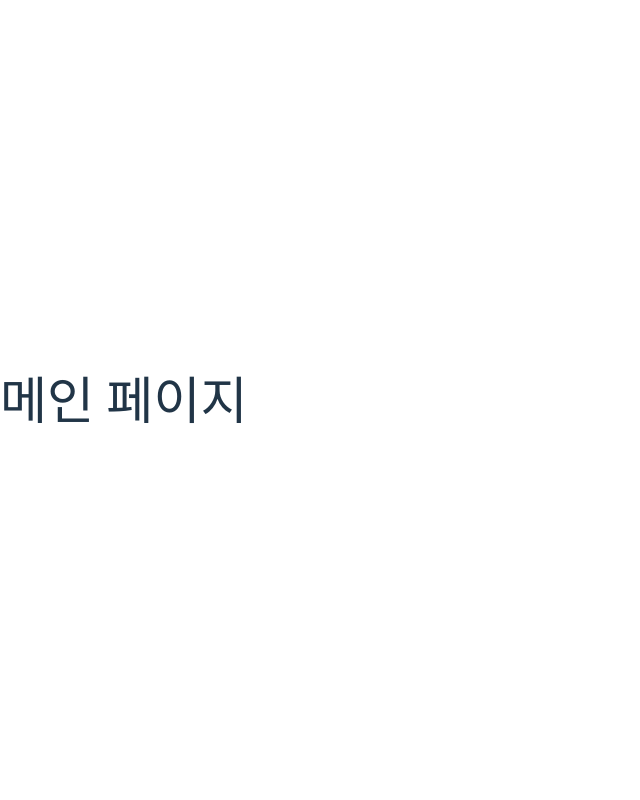
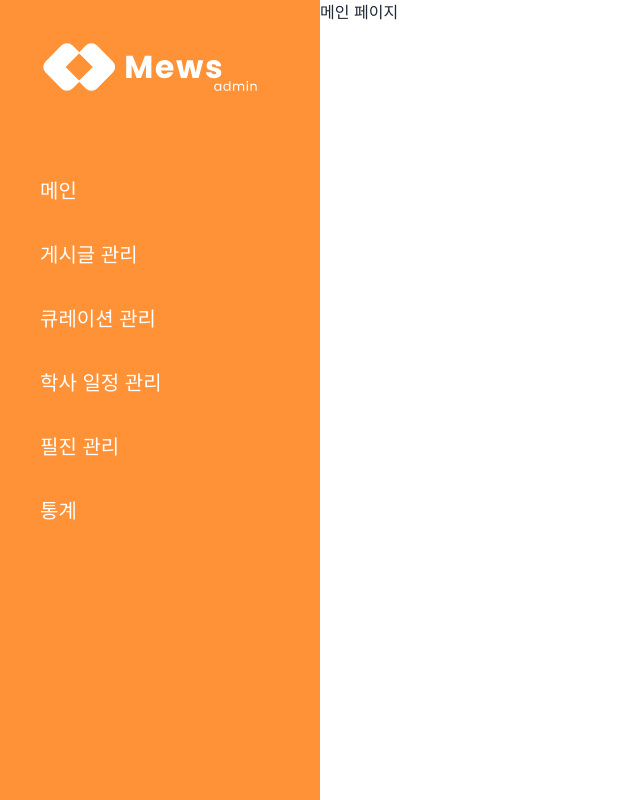
Before and after one commit to Mews-MIS/Mews-admin, a React (Vite) app: page / in a window 1280 px wide. Shown: the whole page, without its empty margins (0-640 px from the left). Built offline with nearby package versions, Linux system fonts and the light colour scheme.

Commit message:
feat: 사이드바 추가

```diff
--- a/index.html
+++ b/index.html
@@ -4,7 +4,7 @@
     <meta charset="UTF-8" />
     <link rel="icon" type="image/svg+xml" href="/vite.svg" />
     <meta name="viewport" content="width=device-width, initial-scale=1.0" />
-    <title>Vite + React + TS</title>
+    <title>Mews-admin</title>
   </head>
   <body>
     <div id="root"></div>
--- a/package.json
+++ b/package.json
@@ -16,13 +16,13 @@
     "postcss": "^8.4.21",
     "react": "^18.2.0",
     "react-dom": "^18.2.0",
-    "react-router-dom": "^6.8.0",
-    "tailwindcss": "^3.2.4"
+    "react-router-dom": "^6.8.0"
   },
   "devDependencies": {
     "@types/react": "^18.0.26",
     "@types/react-dom": "^18.0.9",
     "@vitejs/plugin-react": "^3.0.0",
+    "tailwindcss": "^3.2.4",
     "typescript": "^4.9.3",
     "vite": "^4.0.0"
   }
--- a/postcss.config.cjs
+++ b/postcss.config.cjs
@@ -1,6 +1,3 @@
 module.exports = {
-  plugins: {
-    tailwindcss: {},
-    autoprefixer: {},
-  },
+  plugins: [require('tailwindcss'), require('autoprefixer')],
 }
--- a/src/App.tsx
+++ b/src/App.tsx
@@ -1,22 +1,24 @@
 import React from "react";
 import { Route, Routes } from "react-router-dom";
-import DefaultLayout from "./layouts/DefaultLayout";
 import ArticleEdit from "./pages/ArticleEdit";
 import Home from "./pages/Home";
 import CurationEdit from "./pages/CurationEdit";
 import EditorEdit from "./pages/EditorEdit";
 import ScheduleEdit from "./pages/ScheduleEdit";
 import NotFound from "./pages/NotFound";
+import DefaultLayout from "./layouts/DefaultLayout";
 
 function App() {
   return (
     <Routes>
+      <Route element={<DefaultLayout />}>
         <Route path={"/"} element={<Home />} />
         <Route path={"/article"} element={<ArticleEdit />} />
         <Route path={"/curation"} element={<CurationEdit />} />
         <Route path={"/schedule"} element={<ScheduleEdit />} />
         <Route path={"/editor"} element={<EditorEdit />} />
         <Route path={"*"} element={<NotFound />} />
+      </Route>
     </Routes>
   );
 }
--- a/src/index.css
+++ b/src/index.css
@@ -1,12 +1,12 @@
+@tailwind base;
+@tailwind components;
+@tailwind utilities;
+
 :root {
   font-family: Inter, Avenir, Helvetica, Arial, sans-serif;
   font-size: 16px;
   line-height: 24px;
   font-weight: 400;
-
-  color-scheme: light dark;
-  color: rgba(255, 255, 255, 0.87);
-  background-color: #242424;
 
   font-synthesis: none;
   text-rendering: optimizeLegibility;
@@ -15,56 +15,6 @@
   -webkit-text-size-adjust: 100%;
 }
 
-a {
-  font-weight: 500;
-  color: #646cff;
-  text-decoration: inherit;
+section {
+  @apply w-full h-1 pb-8 pt-8;
 }
-a:hover {
-  color: #535bf2;
-}
-
-body {
-  margin: 0;
-  display: flex;
-  place-items: center;
-  min-width: 320px;
-  min-height: 100vh;
-}
-
-h1 {
-  font-size: 3.2em;
-  line-height: 1.1;
-}
-
-button {
-  border-radius: 8px;
-  border: 1px solid transparent;
-  padding: 0.6em 1.2em;
-  font-size: 1em;
-  font-weight: 500;
-  font-family: inherit;
-  background-color: #1a1a1a;
-  cursor: pointer;
-  transition: border-color 0.25s;
-}
-button:hover {
-  border-color: #646cff;
-}
-button:focus,
-button:focus-visible {
-  outline: 4px auto -webkit-focus-ring-color;
-}
-
-@media (prefers-color-scheme: light) {
-  :root {
-    color: #213547;
-    background-color: #ffffff;
-  }
-  a:hover {
-    color: #747bff;
-  }
-  button {
-    background-color: #f9f9f9;
-  }
-}
--- a/src/layouts/DefaultLayout.tsx
+++ b/src/layouts/DefaultLayout.tsx
@@ -1,9 +1,27 @@
 import { Outlet } from "react-router-dom";
+import WhiteLogo from "../assets/Icon/WhiteLogo.svg";
 
 interface Props {}
 
 const DefaultLayout = ({}: Props) => {
-  return <></>;
+  return (
+    <div className={"flex"}>
+      <aside className={" w-1/4 h-screen bg-[#FF9136] text-white p-10 text-xl"}>
+        <img src={WhiteLogo} alt={"로고"} />
+        <div className={"mt-10"}>
+          <section>메인</section>
+          <section>게시글 관리</section>
+          <section>큐레이션 관리</section>
+          <section>학사 일정 관리</section>
+          <section>필진 관리</section>
+          <section>통계</section>
+        </div>
+      </aside>
+      <main>
+        <Outlet />
+      </main>
+    </div>
+  );
 };
 
 export default DefaultLayout;
--- /dev/null
+++ b/src/layouts/PageTemplate.tsx
@@ -0,0 +1,5 @@
+const PageTemplate = ({ children }: { children: any }) => {
+  return <div className="flex-initial bg-gradient-to-b">01</div>;
+};
+
+export default PageTemplate;
--- a/src/main.tsx
+++ b/src/main.tsx
@@ -3,6 +3,7 @@ import ReactDOM from "react-dom/client";
 import App from "./App";
 import "./index.css";
 import { BrowserRouter } from "react-router-dom";
+import DefaultLayout from "./layouts/DefaultLayout";
 
 ReactDOM.createRoot(document.getElementById("root") as HTMLElement).render(
   <React.StrictMode>
--- a/src/pages/Home.tsx
+++ b/src/pages/Home.tsx
@@ -1,7 +1,8 @@
+import React from "react";
 const Home = () => {
   return (
     <>
-      <h1> 메인 페이지 </h1>
+      <p>메인 페이지</p>
     </>
   );
 };
--- a/tailwind.config.cjs
+++ b/tailwind.config.cjs
@@ -14,4 +14,7 @@ module.exports = {
     },
   },
   plugins: [require('@tailwindcss/typography'), require('@tailwindcss/forms'), require('daisyui')],
+  daisyui: {
+    darkTheme: 'light',
+  },
 }
```
Also changed, not shown: src/assets/Icon/WhiteLogo.svg (added), 1 other file (tests, documents, lock files or other folders). Lines whose indentation alone changed are shown as unchanged.
